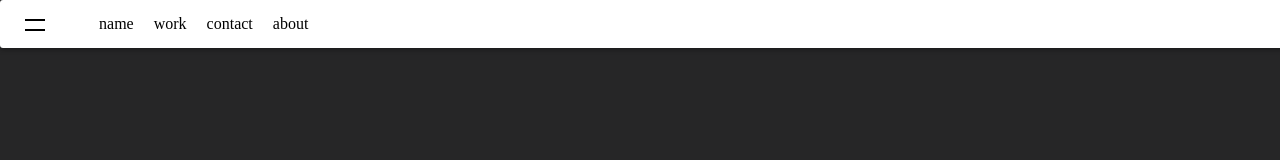
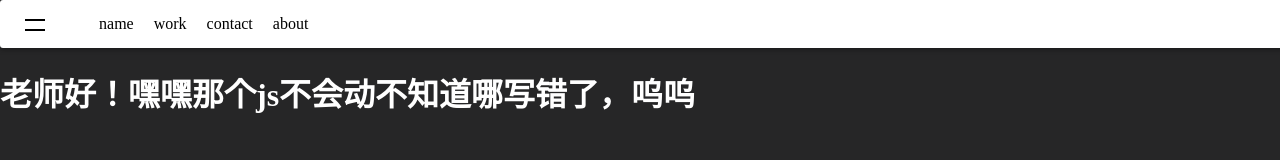
Before and after one commit to chasescape/chasescape.github.io, a plain HTML site: page index.html in a window 1280 px wide. Shown: the top 160 px of the page. Drawn offline with Linux system fonts and the light colour scheme.

Commit message:
Update index.html

```diff
--- a/index.html
+++ b/index.html
@@ -96,6 +96,11 @@
     nav.active .icom .line2 {
         transform: rotate(765deg);
     }
+
+    h1 {
+        font-style: 宋体;
+        color: #fff;
+    }
 </style>
 
 <body>
@@ -124,7 +129,11 @@
         </ul>
 
     </nav>
-    </nav>
+
+    <div>
+        <h1>老师好！嘿嘿那个js不会动不知道哪写错了，呜呜</h1>
+
+    </div>
 
 </body>
 
```
